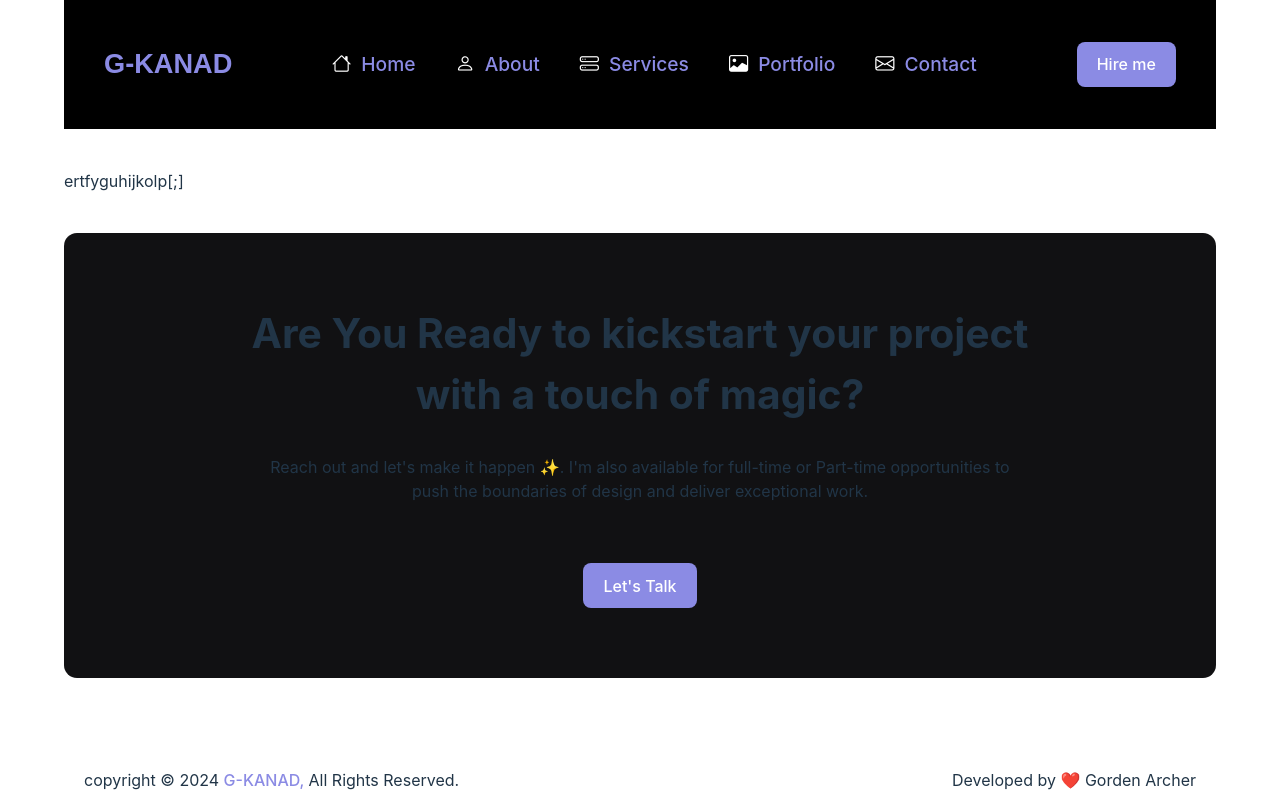
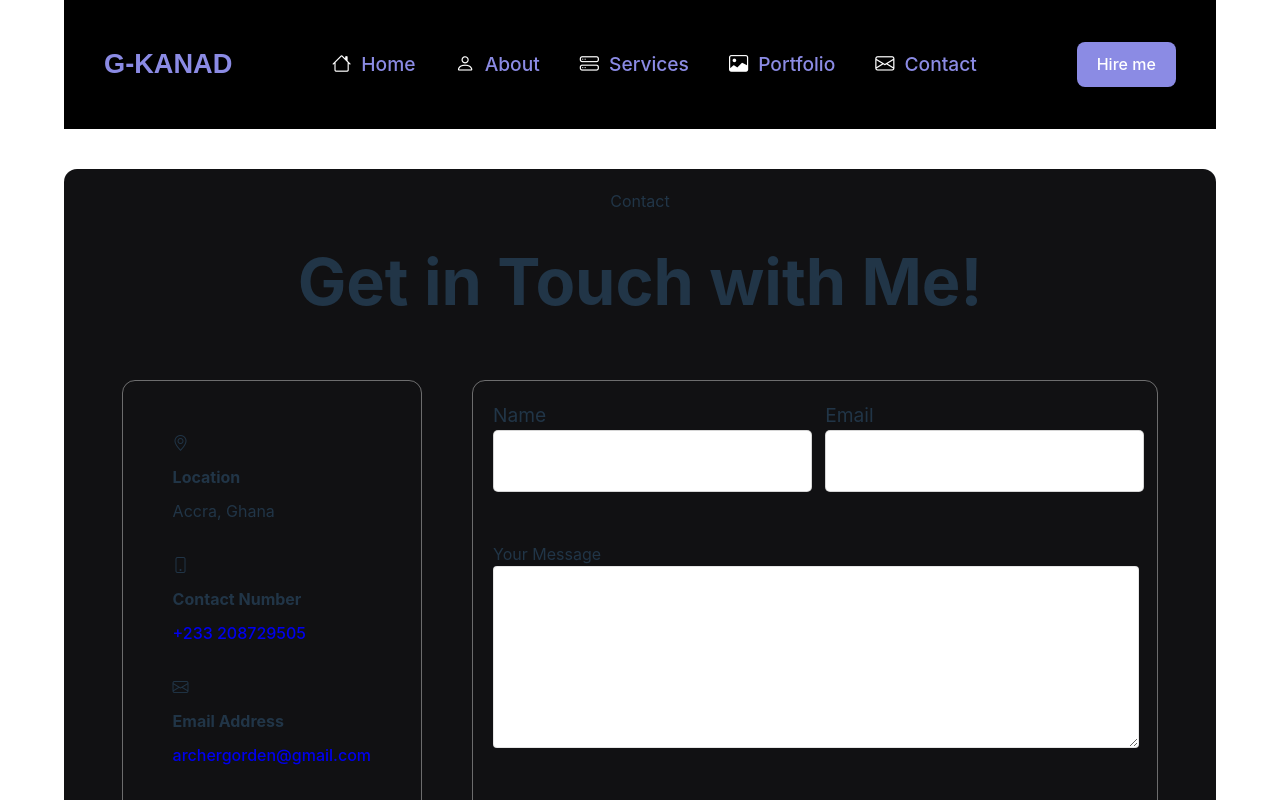
Before and after one commit to GordenArcher/Portfolio, a React (Vite) app in the folder portfolio/: page /contact in a window 1280 px wide. Shown: the top 800 px of the page. Built offline with nearby package versions, Linux system fonts and the light colour scheme.

Commit message:
completed the contact page

```diff
--- a/portfolio/package.json
+++ b/portfolio/package.json
@@ -26,7 +26,7 @@
     "eslint-plugin-react": "^7.35.0",
     "eslint-plugin-react-hooks": "^5.1.0-rc.0",
     "eslint-plugin-react-refresh": "^0.4.9",
-    "gh-pages": "^6.1.1",
+    "gh-pages": "^6.2.0",
     "globals": "^15.9.0",
     "vite": "^5.4.1"
   }
--- /dev/null
+++ b/portfolio/src/assets/CSS/contact.css
@@ -0,0 +1,134 @@
+.contact-container, .wrapper, .dev-cont, .touch, .main-form-dev, .cont,
+.left-cont, .right-cont, .right-cont form, .f, .name-email, .name, .email,
+.message, .message textarea{
+    width: 100%;
+    height: 100%;
+}
+
+.wrapper{
+    width: 100%;
+    background: hsl(240, 5%, 7%);
+    border-radius: 13px;
+}
+
+.dev-cont{
+    width: 90%;
+    margin: auto;
+    display: flex;
+    gap: 50px;
+    flex-direction: column;
+    padding: 20px;
+}
+
+.touch{
+    text-align: center;
+}
+
+.touch .tit{
+    font-size: 1rem;
+}
+
+.touch .big-touch{
+    font-size: 2.7rem;
+    padding-top: 20px;
+}
+
+.cont{
+    display: flex;
+    gap: 50px;
+    align-items: start;
+}
+
+.left-cont{
+    display: flex;
+    flex-direction: column;
+    gap: 30px;
+    width: 20%;
+    border: 1px solid hsla(0, 0%, 80%, 0.491);
+    border-radius: 13px;
+    padding: 50px;
+    position: relative;
+}
+
+.ba{
+    display: flex;
+    flex-direction: column;
+    gap: 10px;
+}
+
+.right-cont{
+    border: 1px solid hsla(0, 0%, 80%, 0.491);
+    border-radius: 13px;
+    padding: 20px;
+}
+
+.right-cont form{
+    /* padding: 50px; */
+    position: relative;
+}
+
+.right-cont .f{
+    display: flex;
+    flex-direction: column;
+    gap: 50px;
+    position: relative;
+}
+
+.name-email{
+    display: grid;
+    grid-template-columns: repeat(2, 1fr);
+    gap: 20px;
+}
+
+.v{
+    display: flex;
+    align-items: start;
+    flex-direction: column;
+    /* gap: 20px; */
+}
+
+.name input, .email input{
+    width: 95%;
+    height: 40px;
+    outline: none;
+    border: 1px solid hsla(0, 0%, 80%, 0.8);
+    border-radius: 5px;
+    padding: 10px;
+    font-size: 1rem;
+    position: relative;
+    transition: .3s ease;
+}
+
+.name label, .email label{
+    top: -30px;
+    font-size: 1.2rem;
+}
+
+.message textarea{
+    font-size: 1rem;
+    outline: none;
+    border: 1px solid hsla(0, 0%, 80%, 0.491);
+    border-radius: 4px;
+    transition: .3s ease;
+}
+
+input:focus, textarea:focus{
+    background: hsla(0, 0%, 100%);
+    color: hsl(0, 0%, 0%);
+}
+
+.send button{
+    background: hsl(240, 62%, 72%);
+    color: hsl(0, 0%, 100%);
+    height: 45px;
+    display: flex;
+    gap: 10px;
+    align-items: center;
+    transition: .3s ease;
+    font-size: 1.1rem;
+}
+
+.send button:hover{
+    background: transparent;
+    border: 1px solid hsl(240, 62%, 72%);
+}
--- a/portfolio/src/pages/Contact.jsx
+++ b/portfolio/src/pages/Contact.jsx
@@ -1,8 +1,103 @@
-
+import '../assets/CSS/contact.css'
 const Contact = () => {
   return (
     <div>
-ertfyguhijkolp[;]
+      <div className="contact-container">
+        <div className="wrapper">
+          <div className="dev-cont">
+            <div className="touch">
+              <div className="tit">
+                <p>Contact</p>
+              </div>
+
+              <div className="big-touch">
+                <h2>Get in Touch with Me!</h2>
+              </div>
+            </div>
+
+            <div className="main-form-dev">
+              <div className="cont">
+                <div className="left-cont">
+                  <div className="loc ba">
+                    <div className="ba-icon">
+                      <i className="bi bi-geo-alt"></i>
+                    </div>
+
+                    <div className="shea">
+                      <h4>Location</h4>
+                    </div>
+
+                    <div className="data">
+                      <p>Accra, Ghana</p>
+                    </div>
+                  </div>
+
+                  <div className="loc ba">
+                    <div className="ba-icon">
+                      <i className="bi bi-phone"></i>
+                    </div>
+
+                    <div className="shea">
+                      <h4>Contact Number</h4>
+                    </div>
+
+                    <div className="data">
+                      <p><a href="tel:+233208729505">+233 208729505</a></p>
+                    </div>
+                  </div>
+
+                  <div className="loc ba">
+                    <div className="ba-icon">
+                      <i className="bi bi-envelope"></i>
+                    </div>
+
+                    <div className="shea">
+                      <h4>Email Address</h4>
+                    </div>
+
+                    <div className="data">
+                      <p><a href="mailto:archergorden@gmail.com">archergorden@gmail.com</a></p>
+                    </div>
+                  </div>
+                </div>
+
+                <div className="right-cont">
+                  <main-form>
+                    <form>
+                      <div className="f">
+                        <div className="name-email">
+                          <div className="name v">
+                            <label htmlFor="name">Name</label>
+                            <input type="text" name="name" id="name" />
+                          </div>
+
+                          <div className="email v">
+                            <label htmlFor="email">Email</label>
+                            <input type="text" name="email" id="email" />
+                          </div>
+                        </div>
+
+                        <div className="message">
+                          <label htmlFor="message">Your Message</label>
+                          <textarea name="message" id="message" cols="10" rows="10"></textarea>
+                        </div>
+
+                        <div className="send">
+                          <button>
+                            <span>Send Message</span>
+                            <i className="bi bi-envelope"></i>
+                          </button>
+
+                        </div>
+                      </div>
+                    </form>
+                  </main-form>
+                </div>
+              </div>
+            </div>
+          </div>
+        </div>
+      </div>
     </div>
   )
 }
```
Also changed, not shown: 1 other file (tests, documents, lock files or other folders).
